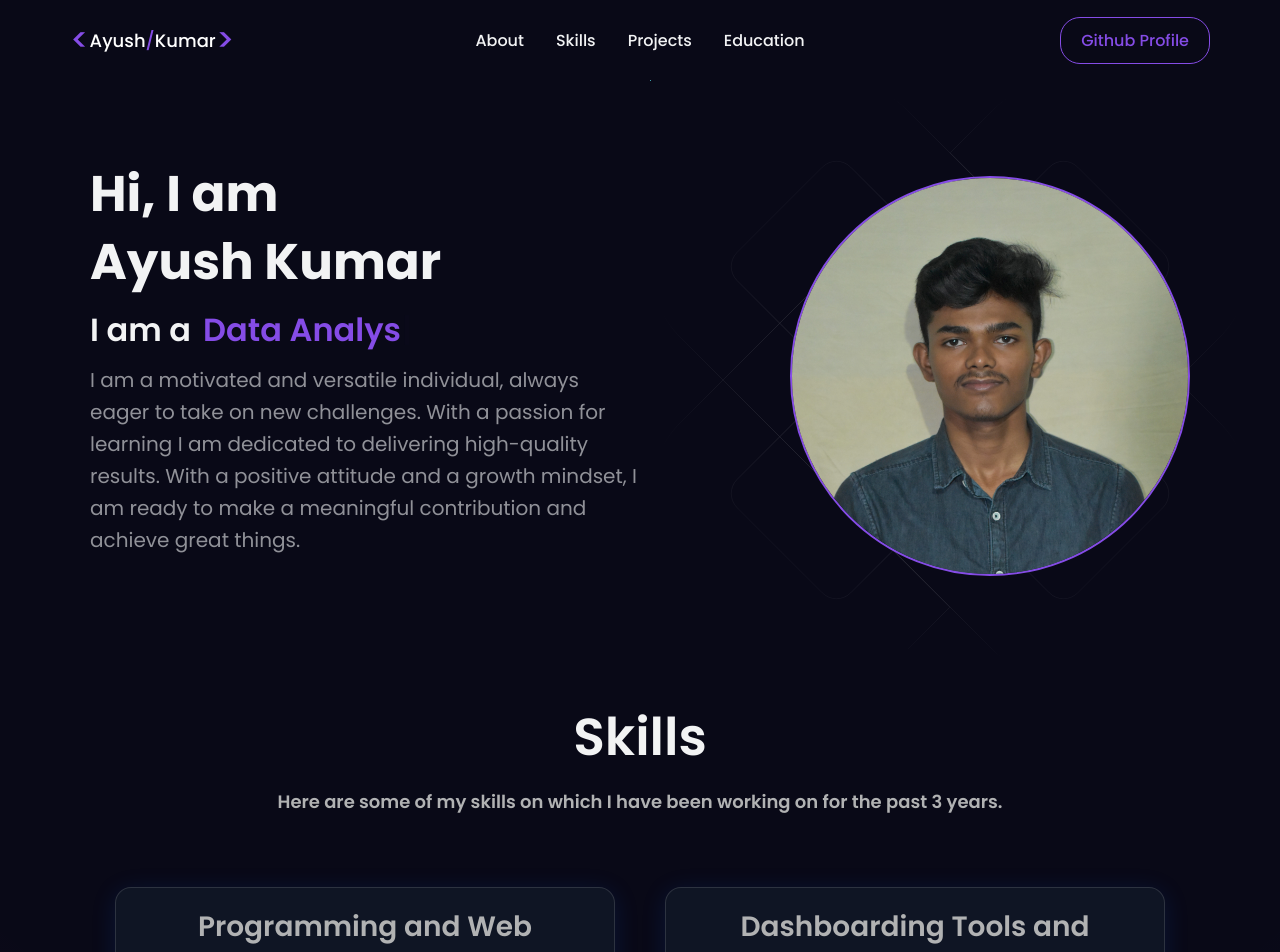
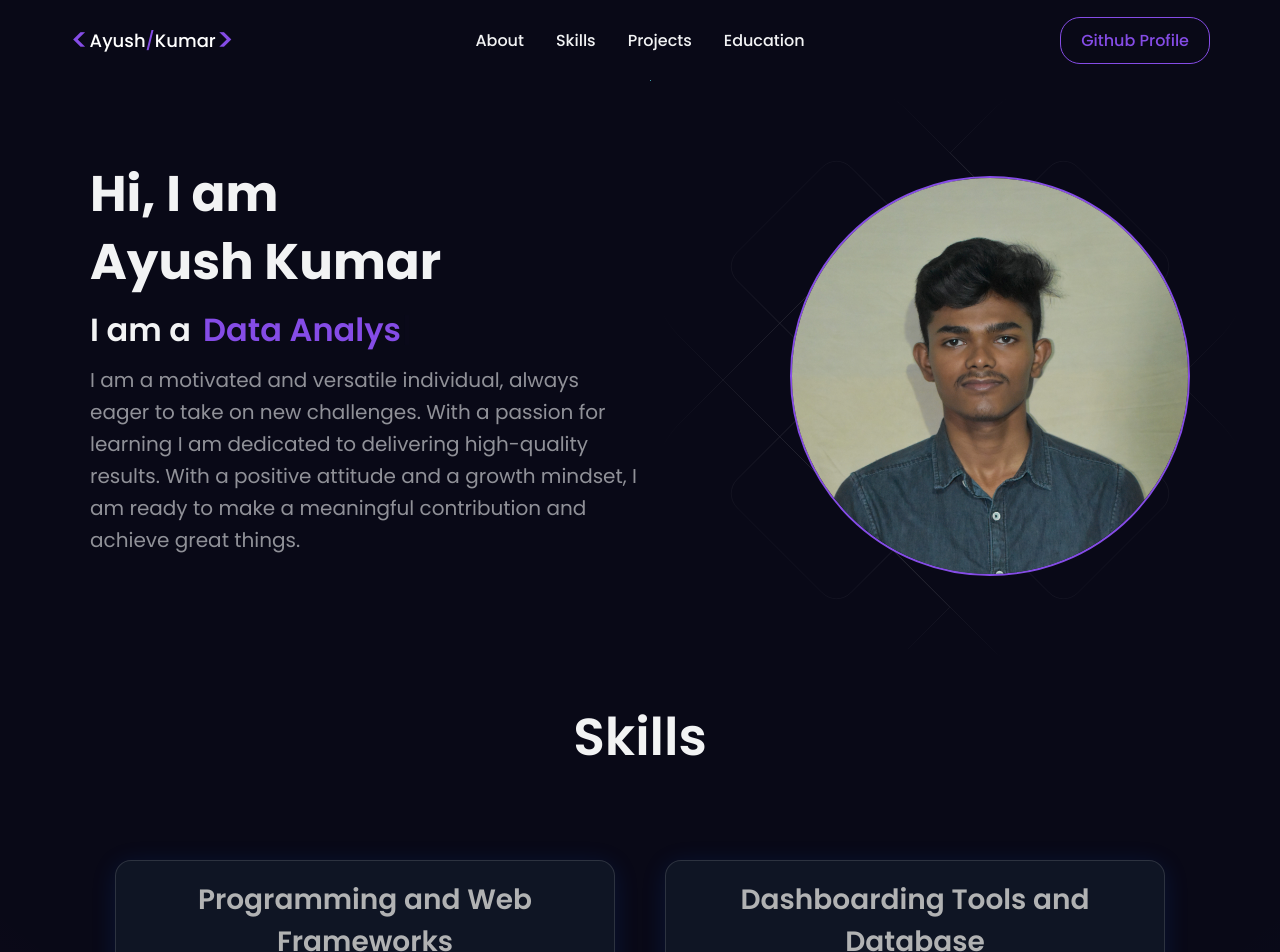
Before and after one commit to ayush8587/ayush.github.io, a React (Create React App) app: page / in a window 1280 px wide. Shown: the top 952 px of the page. Built offline with nearby package versions, Linux system fonts and the light colour scheme.

Commit message:
Update Skills.jsx

```diff
--- a/src/components/sections/Skills.jsx
+++ b/src/components/sections/Skills.jsx
@@ -127,8 +127,8 @@ const Skills = () => {
             marginBottom: "40px",
           }}
         >
-          Here are some of my skills on which I have been working on for the
-          past 3 years.
+{/*           Here are some of my skills on which I have been working on for the
+          past 3 years. */}
         </Desc>
 
         <SkillsContainer>
```
